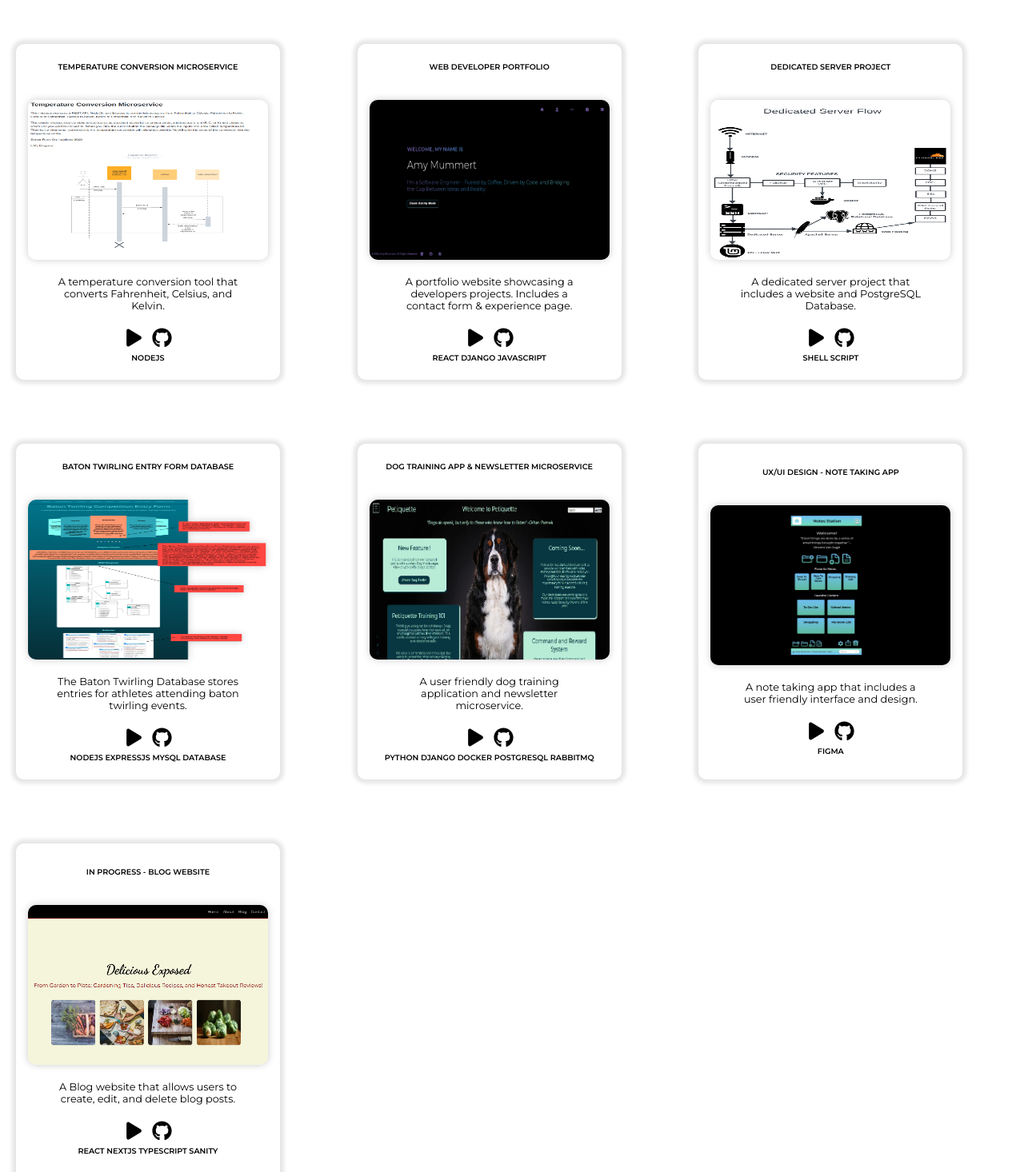
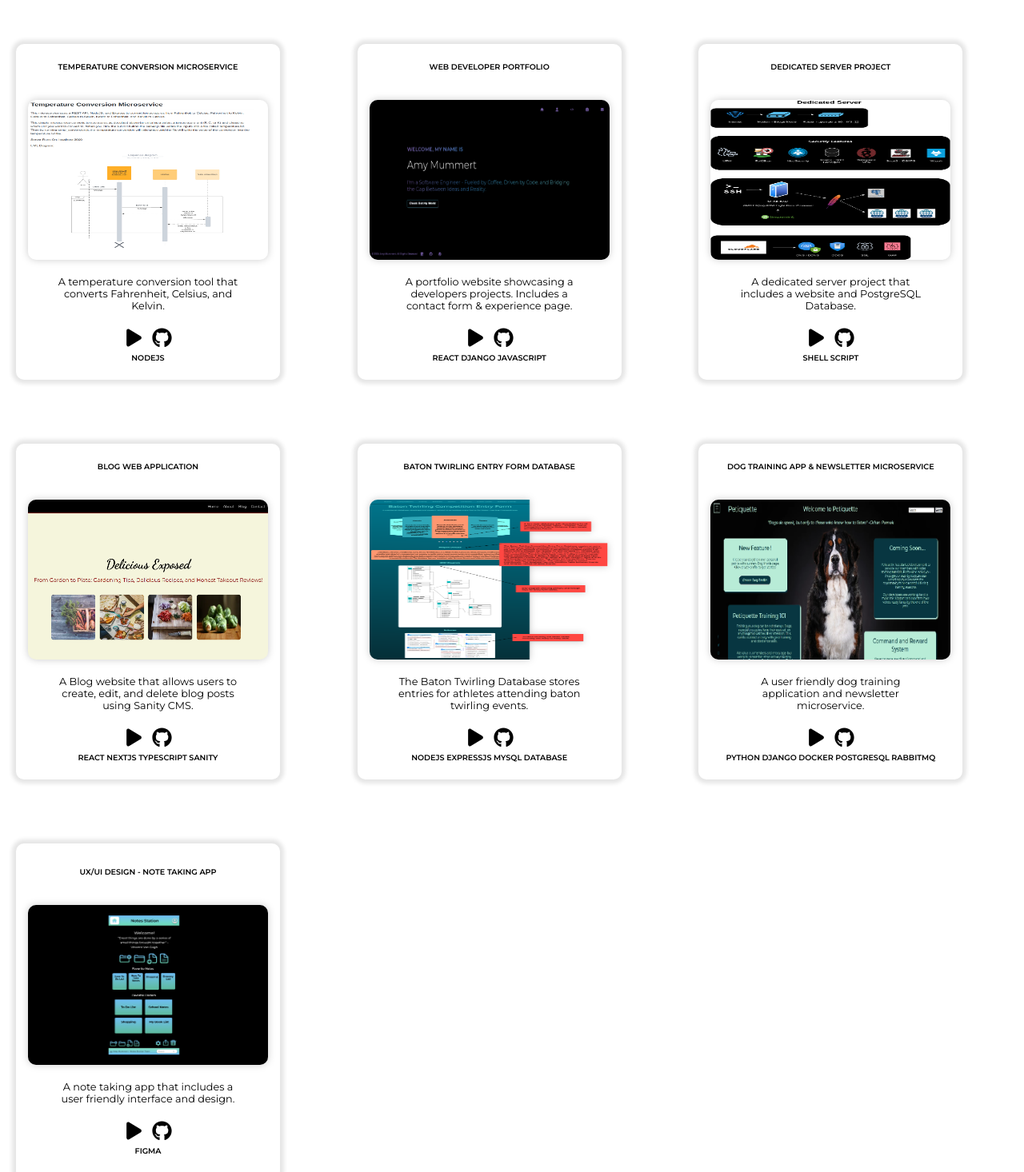
Before and after one commit to ARMummert/Software-Engineer-Portfolio, a Next.js app in the folder Frontend/mummertportfolio/: page / in a window 1280 px wide. Shown: the part 1060-2526 px from the top of the page at 80% size. Built offline with nearby package versions, Linux system fonts and the light colour scheme.

Commit message:
image update for dedicated server

```diff
--- a/Frontend/mummertportfolio/src/app/projects.tsx
+++ b/Frontend/mummertportfolio/src/app/projects.tsx
@@ -54,13 +54,22 @@ const ProjectComponent: React.FC = () => {
         id: 3,
         name: 'Dedicated Server Project',
         description: 'A dedicated server project that includes a website and PostgreSQL Database.',
-        image_url: '/images/Dedicated-Server.png',
-        demo_url: 'https://armummert.github.io/Dedicated-Server-Project/',
-        github_url: 'https://github.com/ARMummert/Dedicated-Server-Project',
+        image_url: '/images/dedicatedserver.png',
+        demo_url: 'https://armummert.github.io/Virtual-Private-Server-Project/',
+        github_url: 'https://github.com/ARMummert/',
         built_with: 'SHELL SCRIPT'
       },
       {
         id: 4,
+        name: 'Blog Web Application',
+        description: 'A Blog website that allows users to create, edit, and delete blog posts using Sanity CMS.',
+        image_url: '/images/bloghome.png',
+        demo_url: 'https://armummert.github.io/Blog-Project/',
+        github_url: 'https://github.com/ARMummert/Blog-Project',
+        built_with: 'REACT NEXTJS TYPESCRIPT SANITY'
+      },
+      {
+        id: 5,
         name: 'Baton Twirling Entry Form Database',
         description: 'The Baton Twirling Database stores entries for athletes attending baton twirling events.',
         image_url: '/images/databasehomepage.png',
@@ -69,7 +78,7 @@ const ProjectComponent: React.FC = () => {
         built_with: 'NODEJS EXPRESSJS MYSQL DATABASE'
       },
       {
-        id: 5,
+        id: 6,
         name: 'Dog Training App & Newsletter Microservice',
         description: 'A user friendly dog training application and newsletter microservice.',
         image_url: '/images/dogwebappportfolio2.png',
@@ -78,7 +87,7 @@ const ProjectComponent: React.FC = () => {
         built_with: 'PYTHON DJANGO DOCKER POSTGRESQL RABBITMQ'
       },
       {
-        id: 6,
+        id: 7,
         name: 'UX/UI Design - Note Taking App',
         description: 'A note taking app that includes a user friendly interface and design.',
         image_url: '/images/notetakingapp.png',
@@ -86,15 +95,7 @@ const ProjectComponent: React.FC = () => {
         github_url: 'https://github.com/ARMummert/',
         built_with: 'FIGMA'
       },
-      {
-        id: 7,
-        name: 'In Progress - Blog Website',
-        description: 'A Blog website that allows users to create, edit, and delete blog posts.',
-        image_url: '/images/bloghome.png',
-        demo_url: 'https://github.com/ARMummert/',
-        github_url: 'https://github.com/ARMummert/',
-        built_with: 'REACT NEXTJS TYPESCRIPT SANITY'
-      },
+
     ];
 
     setSampleProjects(sampleProjects);
```
Also changed, not shown: Frontend/mummertportfolio/public/images/dedicatedserver.png (added).
